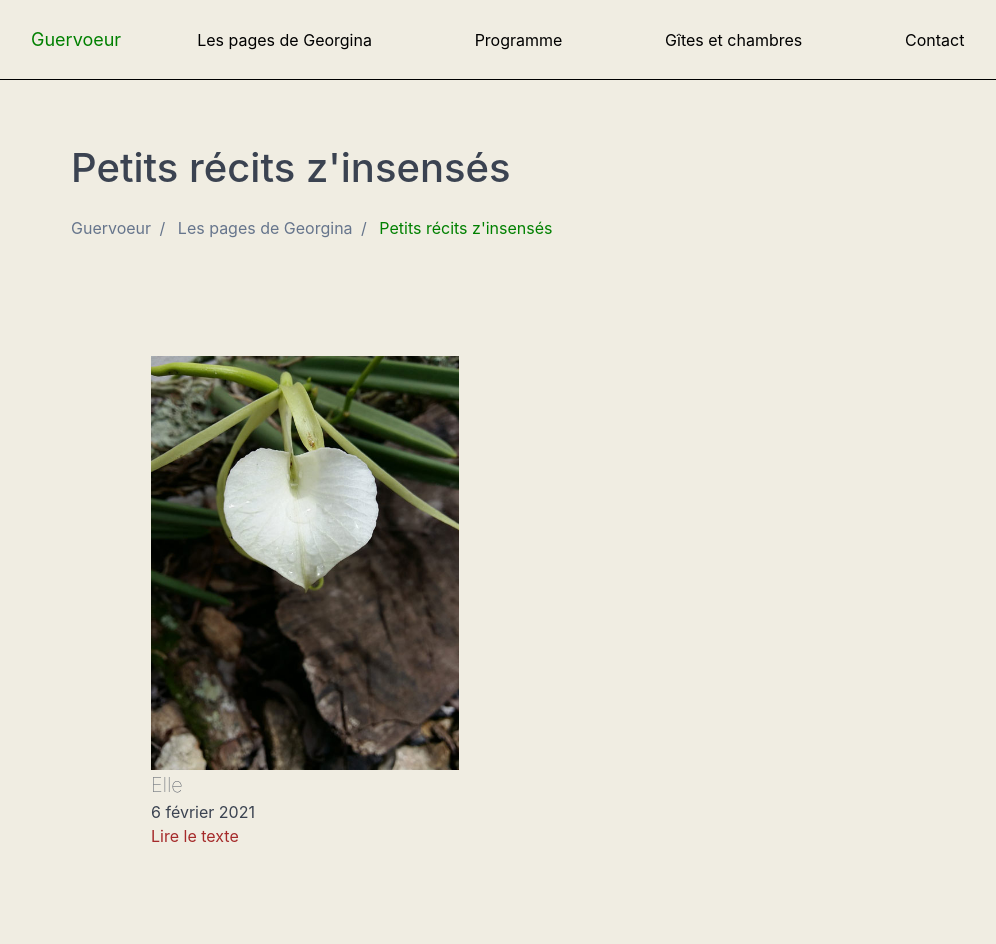
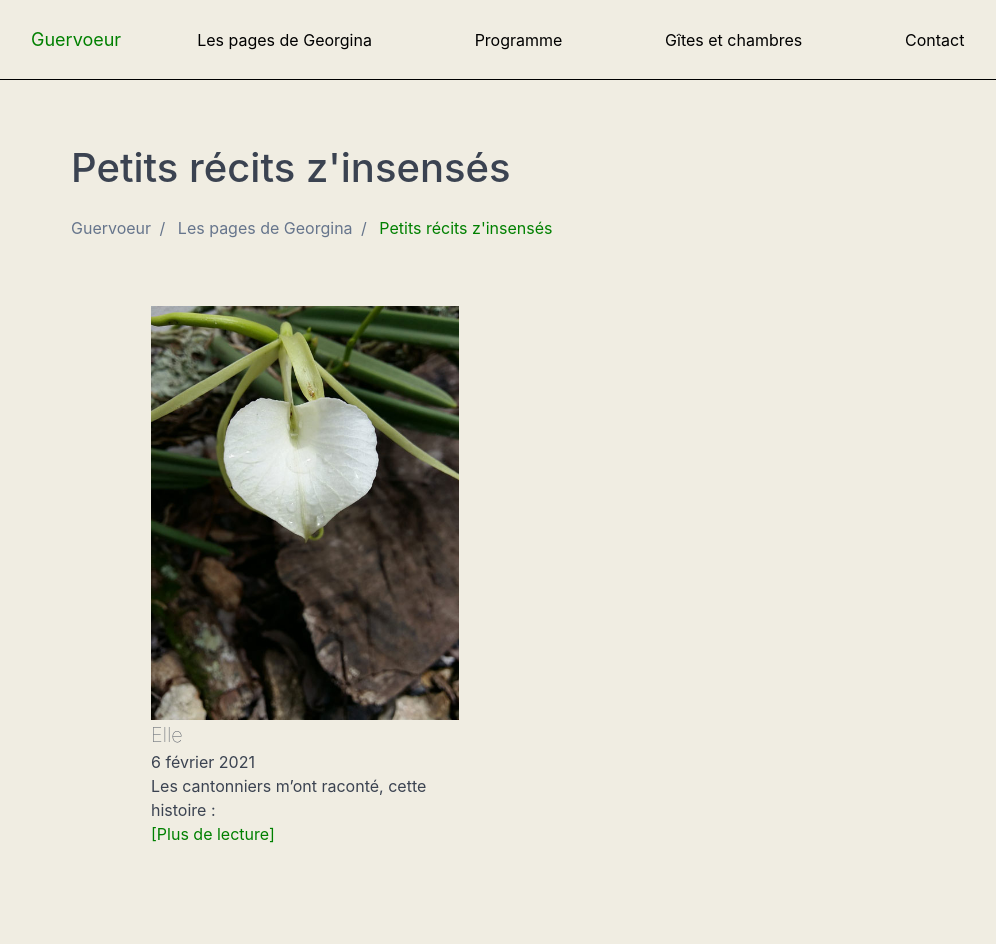
Before and after one commit to violaine-web/guervoeur, a Jekyll site: the page built from insenses.html, in a window 1280 px wide. Shown: the whole page, without its empty margins (141-1137 px from the left). Built offline with Jekyll 4.4.1, drawn with Linux system fonts in a browser that asks for light colours.

Commit message:
fait des essais de css

```diff
--- a/insenses.html
+++ b/insenses.html
@@ -5,11 +5,11 @@ permalink: /insenses/
 ---
 <style>
     a.open-modal {
-        color: brown;
+        color: green;
     }
 
     .img-responsive {
-        margin-top: 3rem;
+        margin-top: 0.5rem;
     }
 
     .card-title {
@@ -58,8 +58,8 @@ permalink: /insenses/
 
         <div class="column col-6">
             <div class="card>
-                <div class=" card-image">
-                <img src="/assets/img/cantonniers.jpg" class="img-responsive">
+                <div class=" card-image ">
+                <img src=" /assets/img/cantonniers.jpg" class="img-responsive">
             </div>
             <div class="card-header">
                 <div class="card-title h5">{{essai.title}}</div>
@@ -71,11 +71,15 @@ permalink: /insenses/
                     {{ date_french }}
                 </time>
                 <div class="card-body">
+                    <div class="post-entry">
+                        {% assign excerpt_length = site.excerpt_length | default: 50 %}
+                        {{ essai.excerpt | strip_html | xml_escape | truncatewords: excerpt_length }}
+                        {% assign excerpt_word_count = essai.excerpt | number_of_words %}
+                        {% if essai.content != essai.excerpt or excerpt_word_count > excerpt_length %}
+                        {% endif %}
+                    </div>
                     <a href="#" class="open-modal" aria-label="Open" onClick="openModal(this); return false;"
-                        data-essai-id="{{essai.numero}}">Lire le texte</a>
-                    {%- if essai.pdf -%}
-                    <a href="/assets/img/archives/archives-2018/{{essai.pdf}}">Télécharger le numéro</a>
-                    {%- endif -%}
+                        data-essai-id="{{essai.numero}}">[Plus de lecture]</a>
                 </div>
                 <div class="modal" id="modal-{{essai.numero}}">
                     <a href="#" class="modal-overlay" aria-label="Close" onClick="closeModal(this); return false;"
```
